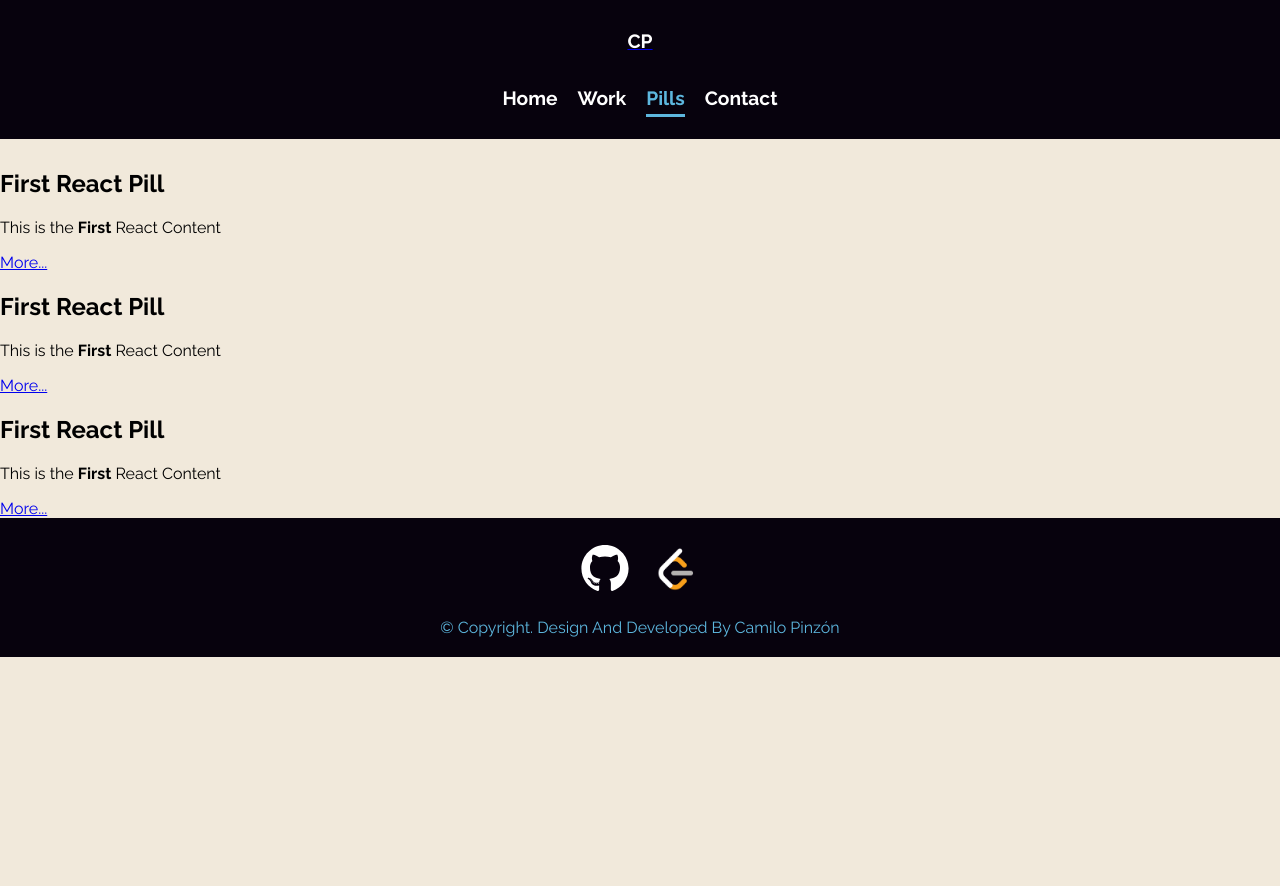
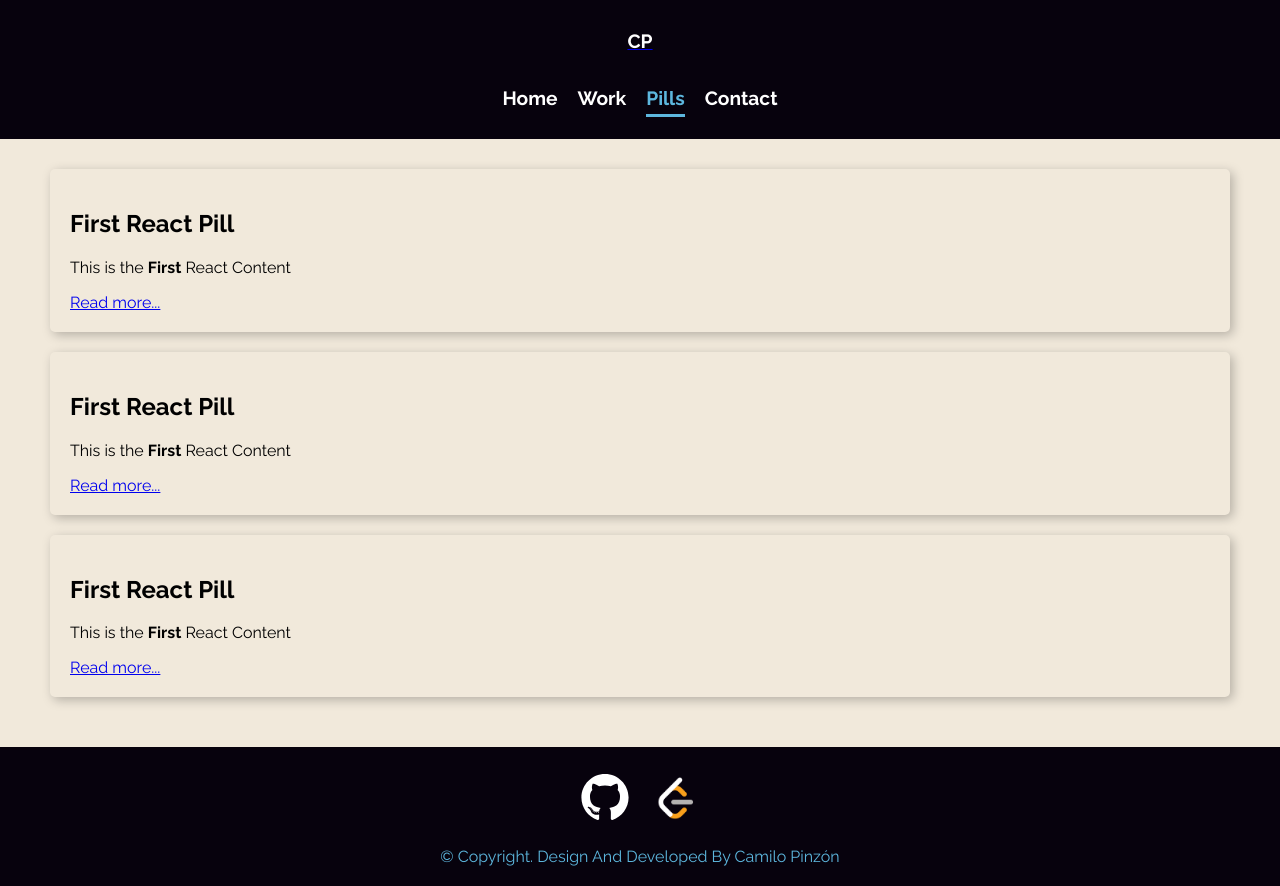
Before and after one commit to CamiloPinzon/pinzon, a React (Create React App) app: page /pills in a window 1280 px wide. Both pictures are taken after a click on the element "React". Before the commit the page ends 800 px from the top, so only its background shows below. Built offline with nearby package versions, Linux system fonts and the light colour scheme.

Commit message:
Pills section, pending how to display code snippets

```diff
--- a/src/components/pills-preview/pills-preview.component.jsx
+++ b/src/components/pills-preview/pills-preview.component.jsx
@@ -21,7 +21,11 @@ const PillsPreview = () => {
 
 	return (
 		<main className="pills-container">
-			<SectionTitle>Useful tips for the day by day</SectionTitle>
+			<SectionTitle>
+				Useful tips to learn
+				<br />
+				and apply to your project
+			</SectionTitle>
 			<div className="pills_sections_container">
 				{pills_categories.map(({ id, title, icon }) => (
 					<div
--- a/src/data/css.js
+++ b/src/data/css.js
@@ -1,20 +1,10 @@
 export const CssPills = [
 	{
 		id: "CSS-1",
-		title: "First css Pill",
-		preview_content: "<p>This is the First <b>CSS</b> Content...</p>",
-		content: "<p>This is the <b>Main</b> content for the css-1 pill",
-	},
-	{
-		id: "CSS-2",
-		title: "First css Pill",
-		preview_content: "<p>This is the second <b>CSS</b> Content...</p>",
-		content: "<p>This is the <b>Main</b> content for the css-2 pill",
-	},
-	{
-		id: "CSS-3",
-		title: "First css Pill",
-		preview_content: "<p>This is the third <b>CSS</b> Content...</p>",
-		content: "<p>This is the <b>Main</b> content for the css-3 pill",
+		title: "Add CSS to your project",
+		preview_content:
+			"<p>Let's add some CSS to your project, there are three different ways to add CSS. The first one is in-line styling, we can add inline style by adding the style attribute</p>",
+		content: `<p>Acá va contenido de texto normal</p>
+		<p> Y esta es la continuación del plain text</p>`,
 	},
 ];
--- a/src/routes/category-preview/category-preview-page.component.jsx
+++ b/src/routes/category-preview/category-preview-page.component.jsx
@@ -17,12 +17,12 @@ const CategoryPreviewPage = () => {
 		dispatch(setSelectedPills(getPills(cat)));
 	}
 	return (
-		<div>
+		<div className="pills-container">
 			{category.map(({ id, title, preview_content }) => (
 				<div className="pill_preview_container" key={id}>
 					<h2>{title}</h2>
 					<div dangerouslySetInnerHTML={{ __html: preview_content }}></div>
-					<Link to={`pill=${id}`}>More...</Link>
+					<Link to={`pill=${id}`}>Read more...</Link>
 				</div>
 			))}
 		</div>
--- a/src/routes/category-preview/category-preview-page.styles.scss
+++ b/src/routes/category-preview/category-preview-page.styles.scss
@@ -0,0 +1,18 @@
+@import '../../colors.scss';
+
+.pills-container {
+    display: flex;
+    flex-direction: column;
+    row-gap: 20px;
+    justify-content: center;
+    padding-inline: 50px;
+    margin-bottom: 50px;
+
+    .pill_preview_container {
+        padding: 20px;
+        border-radius: 5px;
+        -webkit-box-shadow: 3px 3px 11px 0px rgba(0, 0, 0, 0.25);
+        -moz-box-shadow: 3px 3px 11px 0px rgba(0, 0, 0, 0.25);
+        box-shadow: 3px 3px 11px 0px rgba(0, 0, 0, 0.25);
+    }
+}
--- a/src/routes/pill/pill-page.content.jsx
+++ b/src/routes/pill/pill-page.content.jsx
@@ -10,7 +10,7 @@ import {
 import { PILLS_ACTION_TYPES } from "../../store/pills/pills.types";
 import getPills from "../../utils/pills.utils";
 
-import "./pill-page.styles";
+import "./pill-page.styles.scss";
 
 const PillPage = () => {
 	const dispatch = useDispatch();
--- /dev/null
+++ b/src/routes/pill/pill-page.styles.scss
@@ -0,0 +1,3 @@
+.pill-container {
+    padding: 50px;
+}
```
Also changed, not shown: src/routes/pill/pill-page.styles.jsx (deleted).
